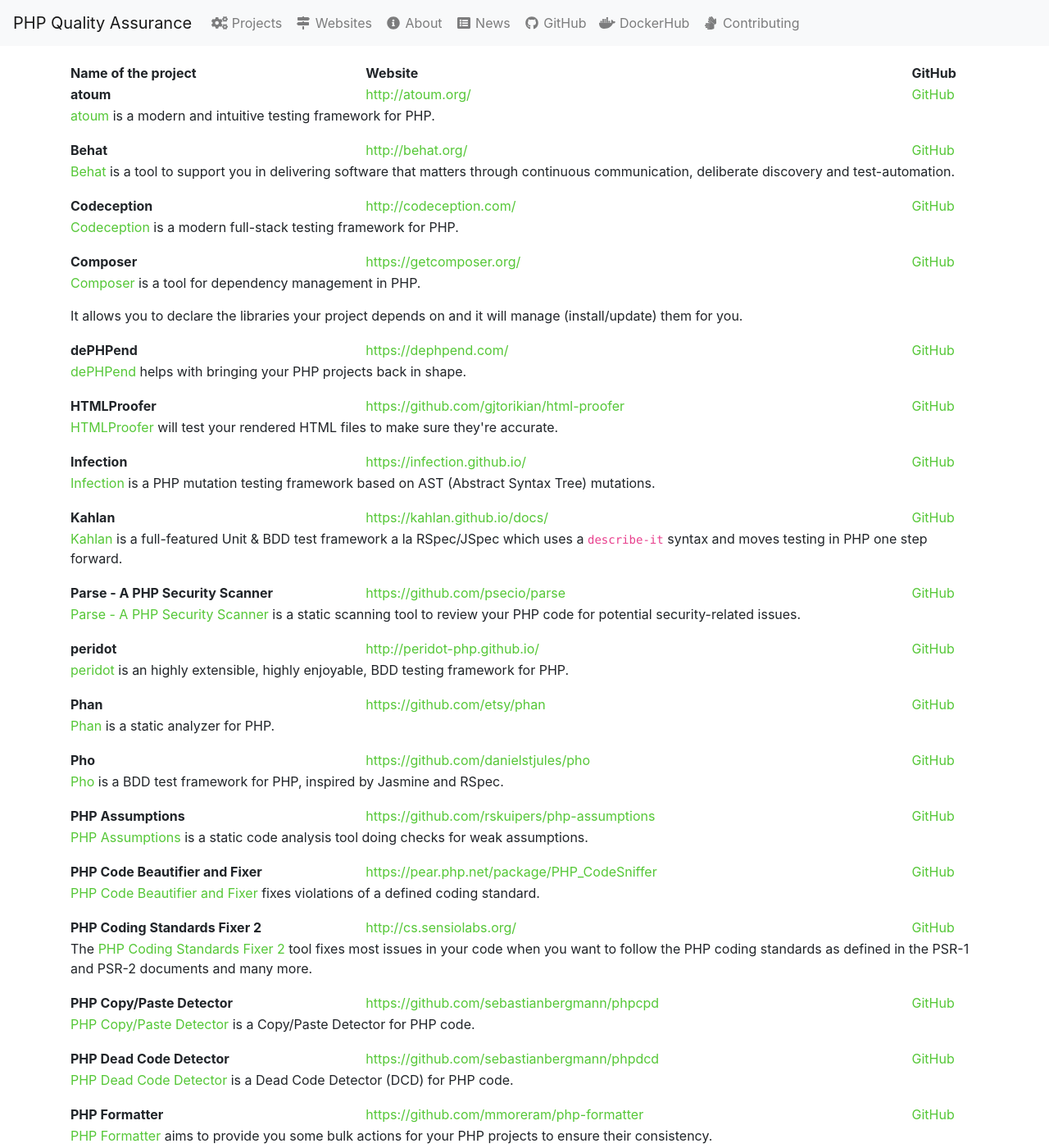
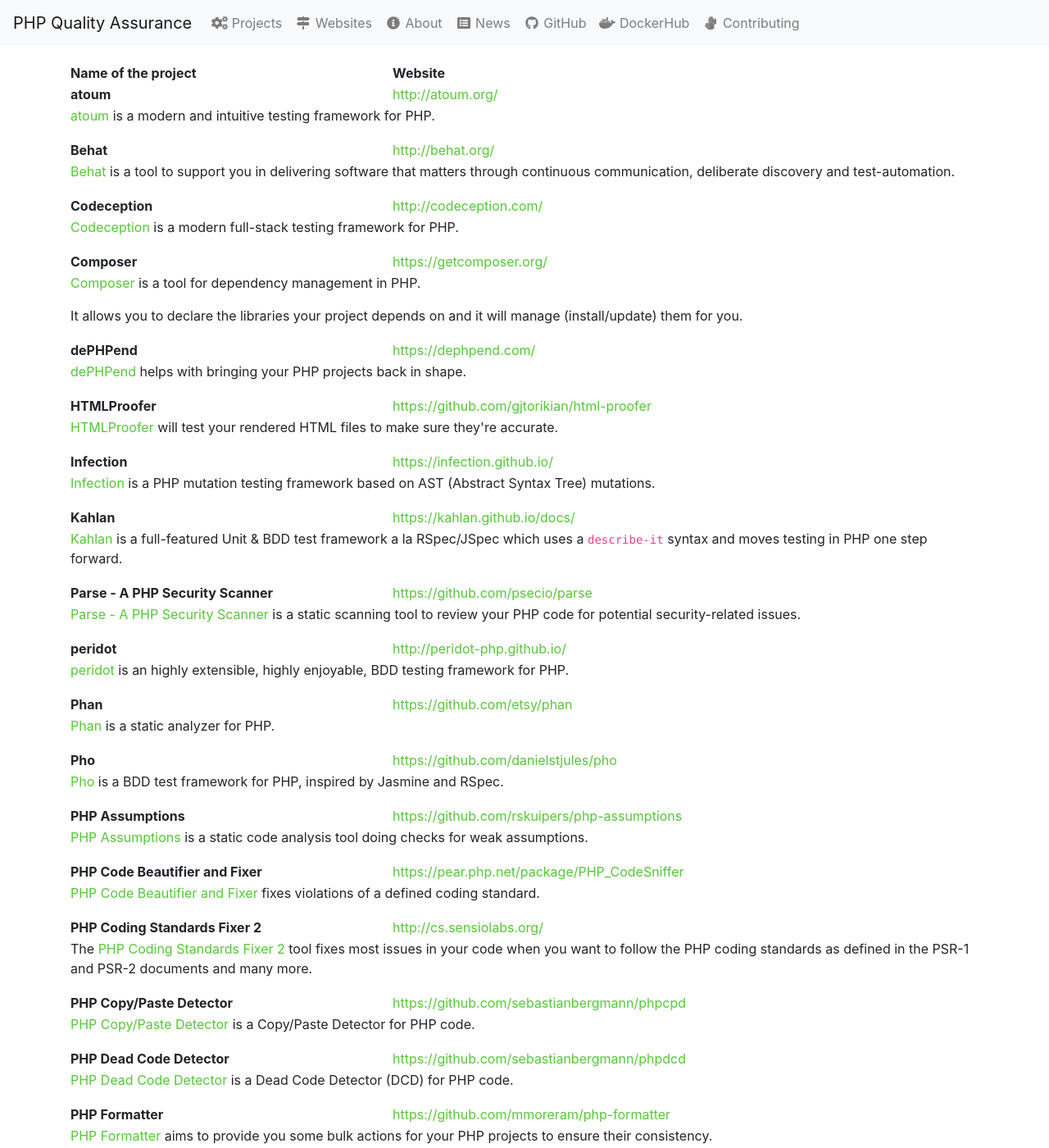
Before and after one commit to phpqa/phpqa.github.io, a Jekyll site: the page built from _pages/list.html, in a window 1280 px wide and 1400 px high. Shown: the whole window at 82% size. Built offline with Jekyll 4.4.1, drawn with Linux system fonts in a browser that asks for light colours; nearby versions of some CDN libraries; some of the changed text lies outside the part shown.

Commit message:
remove metadata from the config

```diff
--- a/_config.yml
+++ b/_config.yml
@@ -93,20 +93,6 @@
   - { label: OSMI,                      icon: far fa-handshake,         url: 'https://osmihelp.org/',                               description: 'Changing how we talk about mental health in the tech community.'                        }
   - { label: Static Analysis Tools,     icon: fas fa-list-ol,           url: 'https://github.com/exakat/php-static-analysis-tools', description: 'A curated list of static analysis tools for PHP.'                                       }
 
-metadata:
-  authors:      { label: Author(s),           icon: far fa-user,                                                                                                      }
-  companies:    { label: Company,             icon: far fa-building,                                                                                                  }
-  website:      { label: Website,             icon: fas fa-globe,         button: true,   button-class: btn-website                                                   }
-  license:      { label: License,             icon: far fa-id-card,                                                                                                   }
-  terms:        { label: Terms (Of Service),  icon: far fa-thumbs-up,     button: true,   button-class: btn-terms                                                     }
-  wiki:         { label: Wiki,                icon: far fa-list-alt,      button: true,   button-class: btn-wiki                                                      }
-  docs:         { label: Documentation,       icon: fas fa-info,          button: true,   button-class: btn-docs                                                      }
-  demo:         { label: Demo,                icon: fas fa-desktop,       button: true,   button-class: btn-demo                                                      }
-  github:       { label: GitHub,              icon: fab fa-github,        button: true,   button-class: btn-github,     url-prefix: 'https://github.com/'             }
-  packagist:    { label: Packagist,           icon: far fa-compass,       button: true,   button-class: btn-packagist,  url-prefix: 'https://packagist.org/packages/' }
-  dockerhub:    { label: DockerHub,           icon: fab fa-docker,        button: true,   button-class: btn-dockerhub,  url-prefix: 'https://hub.docker.com/r/'       }
-  dependencies: { label: Dependencies,        icon: far fa-check-square,                                                                                              }
-
 project_keys:
   - path
   - output
--- a/_pages/list.html
+++ b/_pages/list.html
@@ -9,18 +9,11 @@
     <tr>
         <th>Name of the project</th>
         <th>Website</th>
-        <th>GitHub</th>
     </tr>
     {% for item in items %}
     <tr>
         <th>{{ item.title }}</th>
         <td><a href="{{ item.website.first.url }}" target="_blank" rel="noopener">{{ item.website.first.url }}</a></td>
-        <td>
-            {% if item.github.first != nil %}
-            {% capture github-url %}{% if item.github.first.url != nil %}{{ item.github.first.url }}{% else %}{{ site.metadata.github.url-prefix }}{{ item.github.first.name }}{% endif %}{% endcapture %}
-            <a href="{{ github-url }}" target="_blank" rel="noopener">GitHub</a>
-            {% endif %}
-        </td>
     </tr>
     <tr>
          <td colspan="3">{{ item.excerpt }}</td>
```
Also changed, not shown: _pages/contributing.md (+3 -3 lines).
